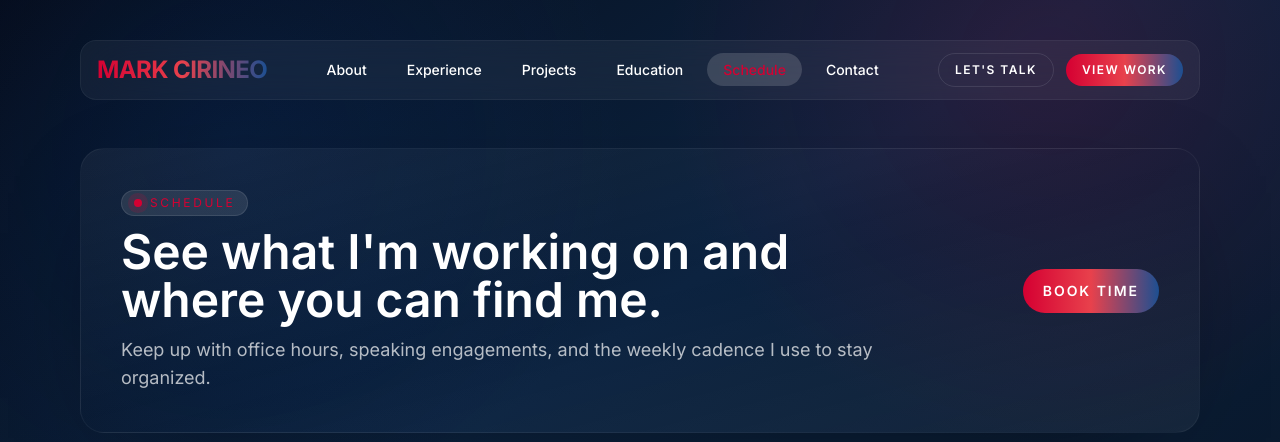
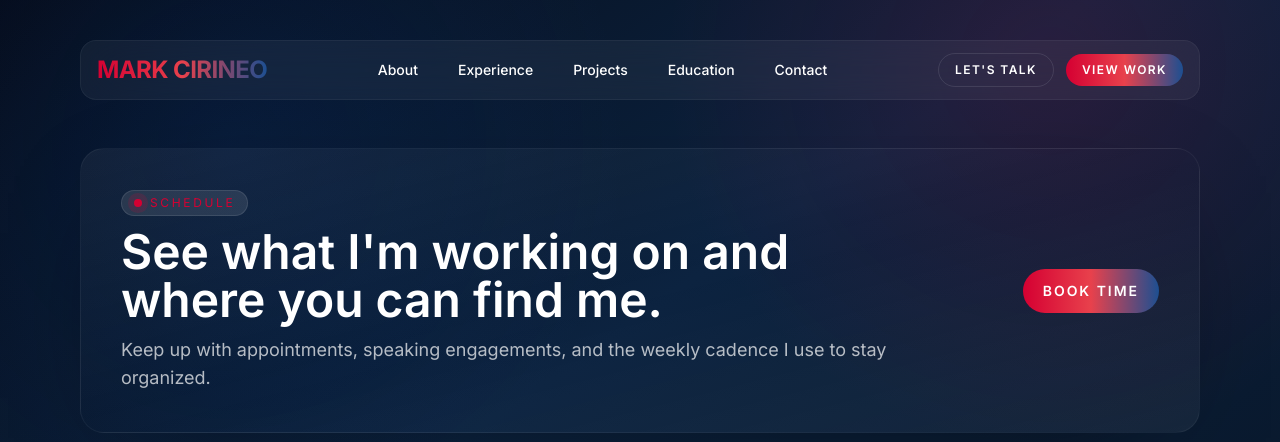
Before and after one commit to mcirin3/portfolio2025, a Next.js app in the folder developer-portfolio-main/: page /schedule in a window 1280 px wide. Shown: the top 442 px of the page. Built offline with nearby package versions, Linux system fonts and the light colour scheme.

Commit message:
made changes to reflect post grad status

```diff
--- a/developer-portfolio-main/app/components/navbar.jsx
+++ b/developer-portfolio-main/app/components/navbar.jsx
@@ -9,7 +9,7 @@ const links = [
   { href: "/experience", label: "Experience" },
   { href: "/projects", label: "Projects" },
   { href: "/education", label: "Education" },
-  { href: "/schedule", label: "Schedule" },
+  // { href: "/schedule", label: "Schedule" },
   { href: "/contact", label: "Contact" },
 ];
 
--- a/developer-portfolio-main/app/schedule/page.jsx
+++ b/developer-portfolio-main/app/schedule/page.jsx
@@ -12,7 +12,7 @@ export default function SchedulePage() {
       <PageHeader
         eyebrow="Schedule"
         title="See what I'm working on and where you can find me."
-        subtitle="Keep up with office hours, speaking engagements, and the weekly cadence I use to stay organized."
+        subtitle="Keep up with appointments, speaking engagements, and the weekly cadence I use to stay organized."
         ctaLabel="Book time"
         ctaHref="/contact"
       />
```
Also changed, not shown: 1 other file (tests, documents, lock files or other folders).
